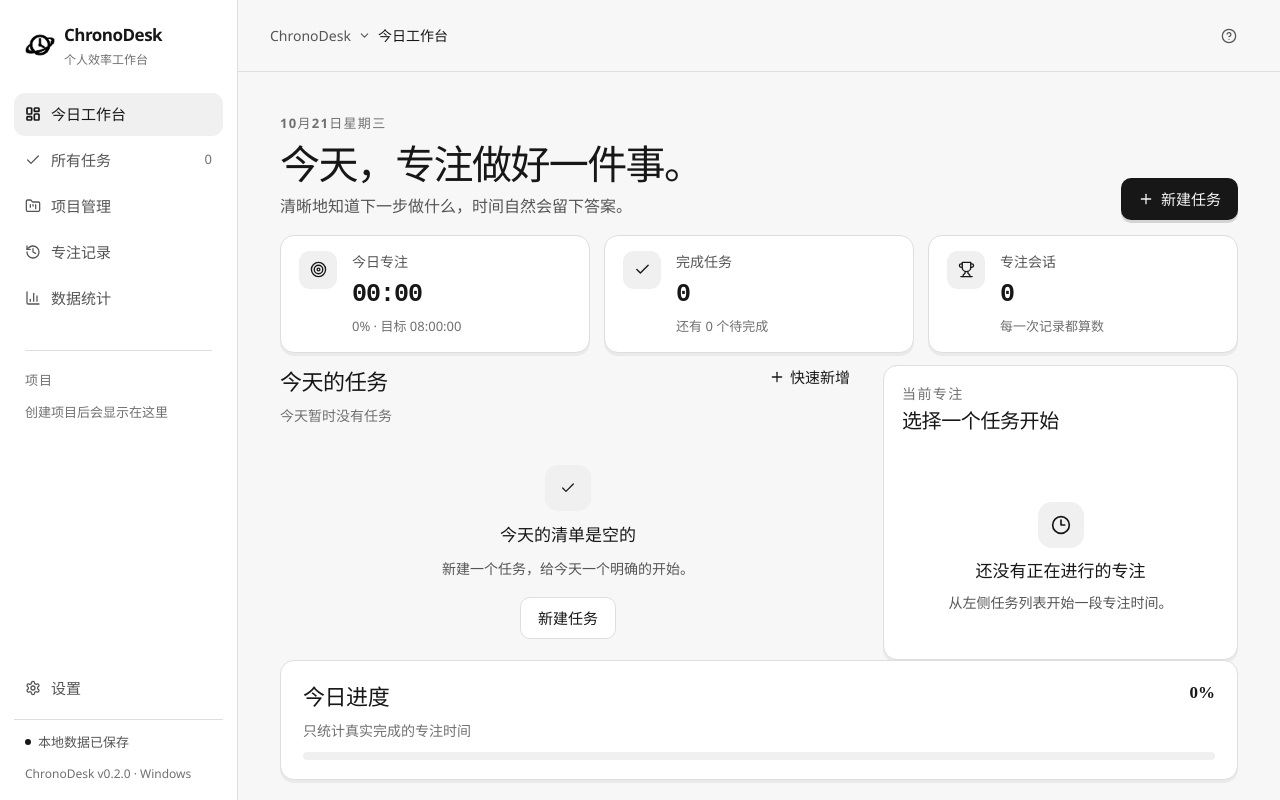
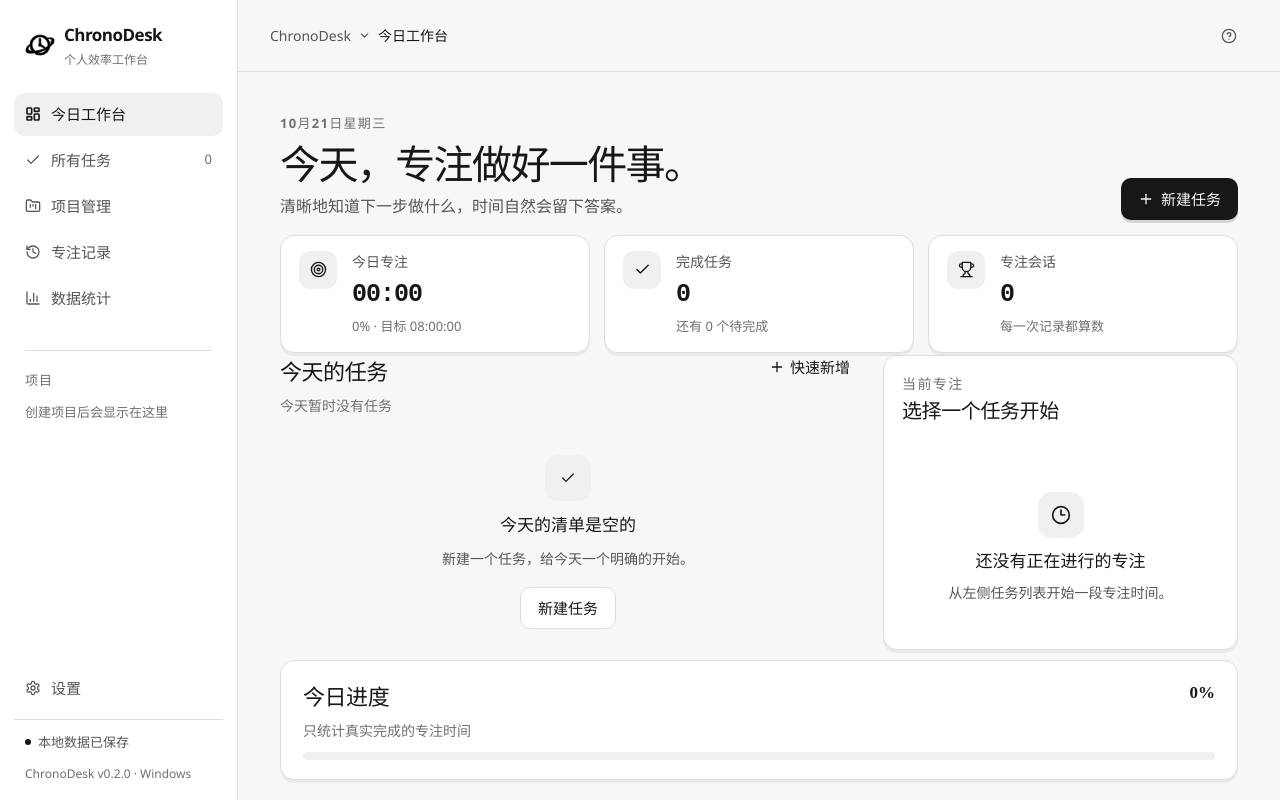
Before and after one commit to slowly-ai/Time_Manager, a React (Vite) app in the folder apps/desktop/: page / in a window 1280 px wide. Built offline with nearby package versions, Linux system fonts and the light colour scheme.

Commit message:
Add breathing room below today workspace

```diff
--- a/apps/desktop/src/layout-overrides.css
+++ b/apps/desktop/src/layout-overrides.css
@@ -2485,6 +2485,7 @@ body {
   min-height: 286px;
   height: 100%;
   align-items: stretch;
+  transform: translateY(-10px);
 }
 
 .today-page .today-layout > section {
```
